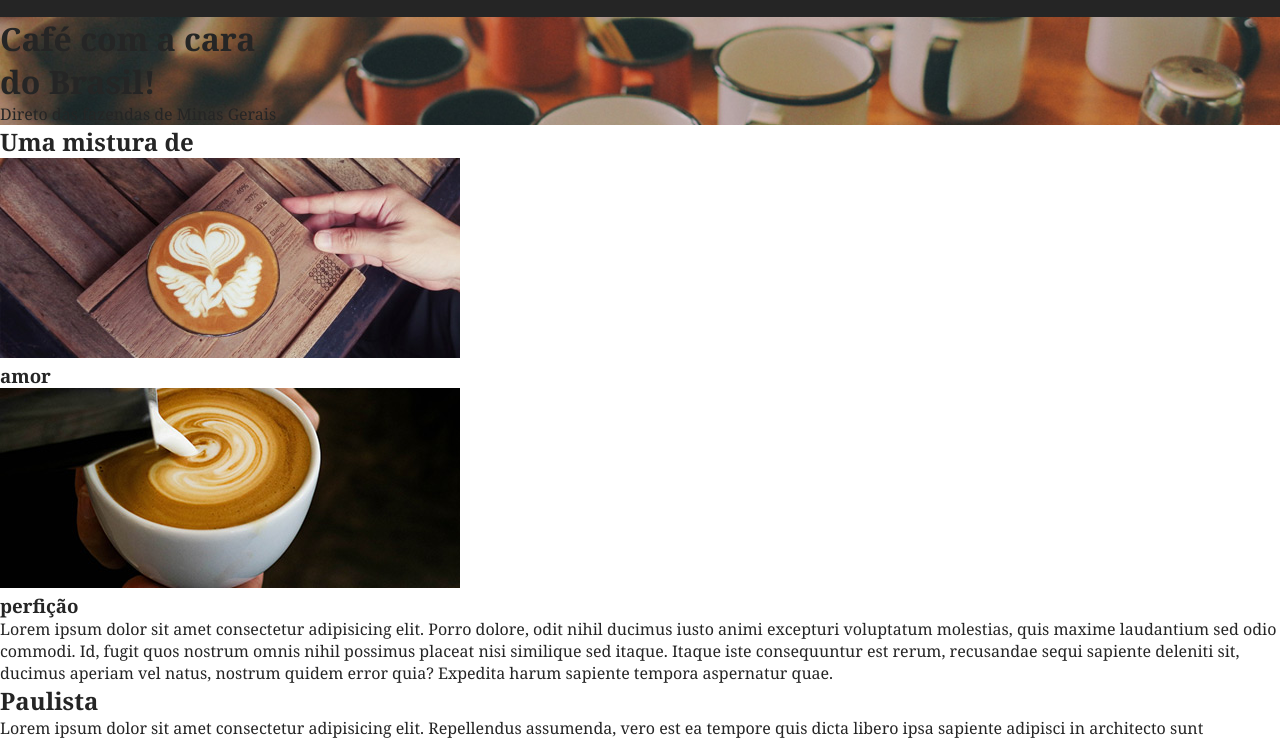
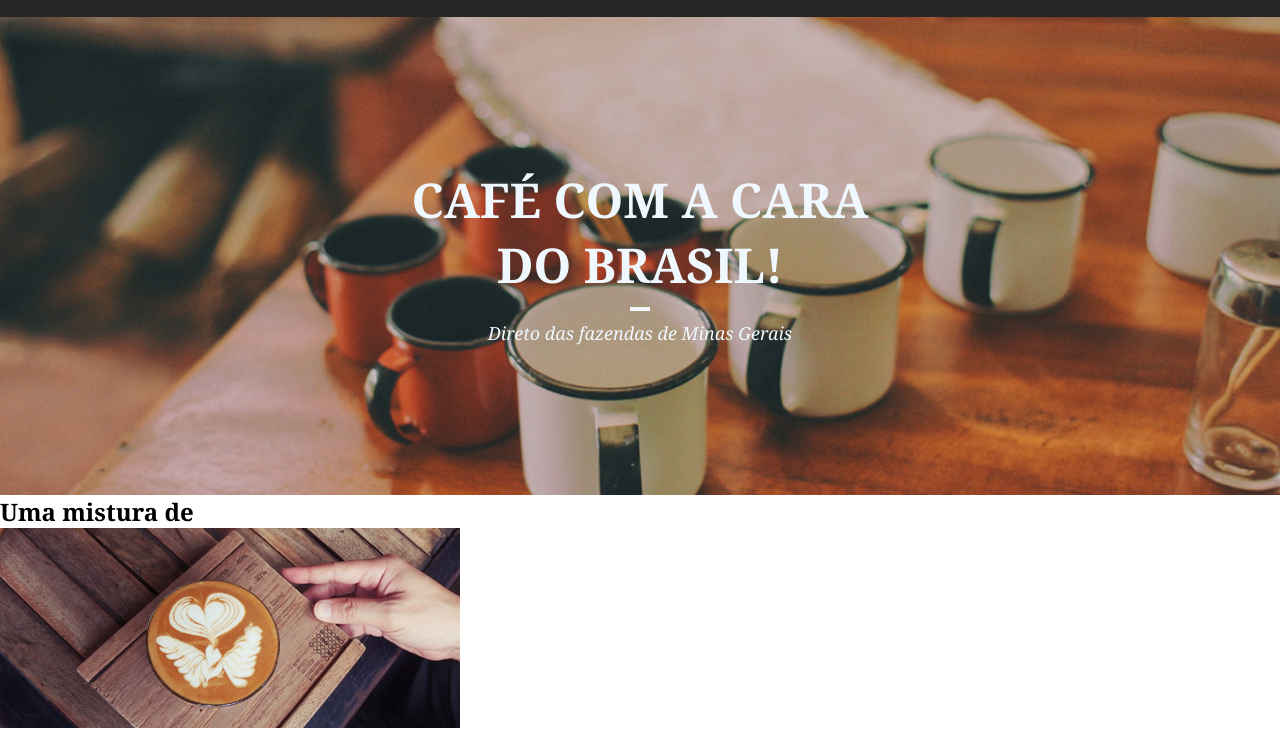
Before and after one commit to lipecsantos/AulasCSS_2020, a plain HTML site: page CSS Avançado/index.html in a window 1280 px wide. Shown: the part 90-830 px from the top of the page. Drawn offline with Linux system fonts and the light colour scheme.

Commit message:
CSS intro feita

```diff
--- a/CSS Avançado/style.css
+++ b/CSS Avançado/style.css
@@ -14,7 +14,7 @@
 
 * {
     font-family: Georgia, serif;
-    color: #252525;
+    /* color: #252525; */
 }
 
 
@@ -60,4 +60,26 @@ a.menu__logo {
 .intro {
     background: url('../img/Brafe1/img/bg-intro.jpg') no-repeat center center;
     background-size: cover;
+    padding: 150px 0;
+    text-align: center;
+    color: aliceblue;
 }
+
+.intro h1 {
+    text-transform: uppercase;
+    font-size: 3em;
+}
+
+.intro h1::after {
+    content: '';
+    display: block;
+    width: 20px;
+    height: 4px;
+    background: aliceblue;
+    margin: 10px auto;
+}
+
+.intro p {
+    font-style: italic;
+    font-size: 1.125em;
+}
```
